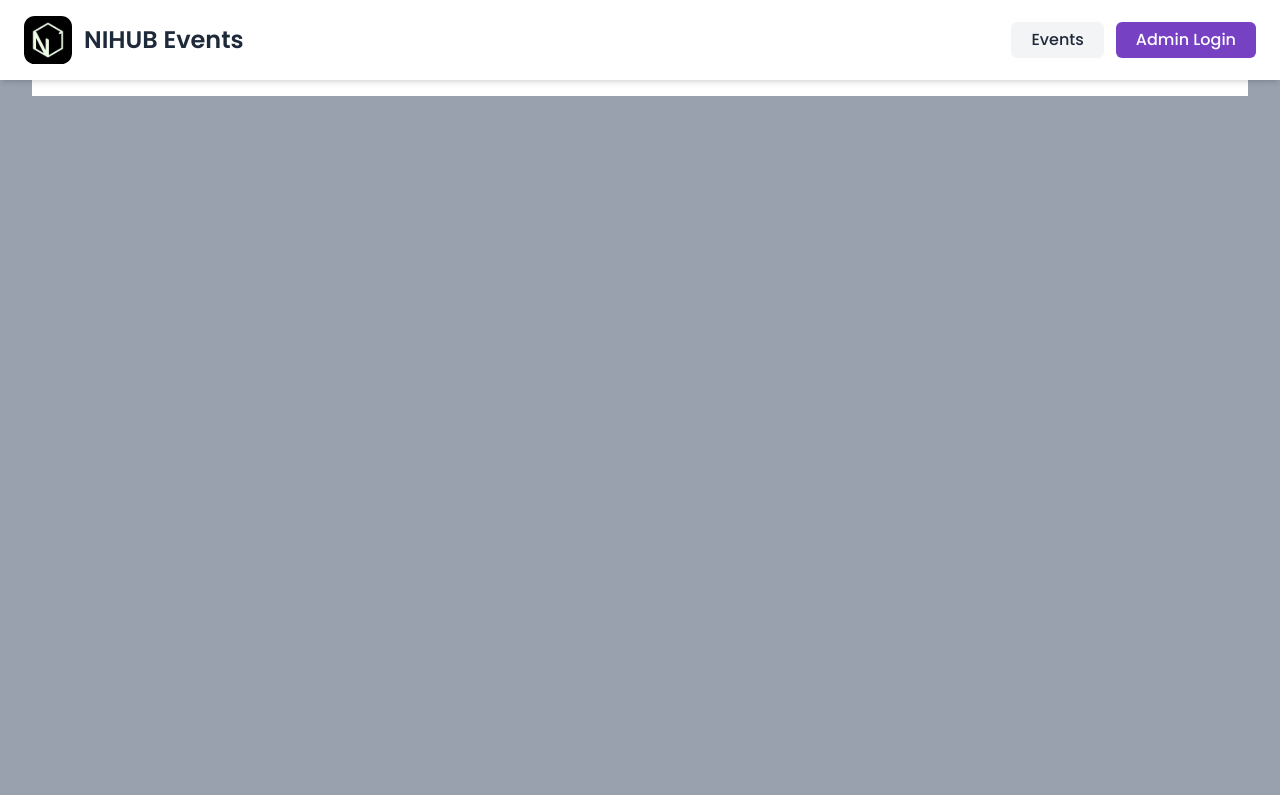
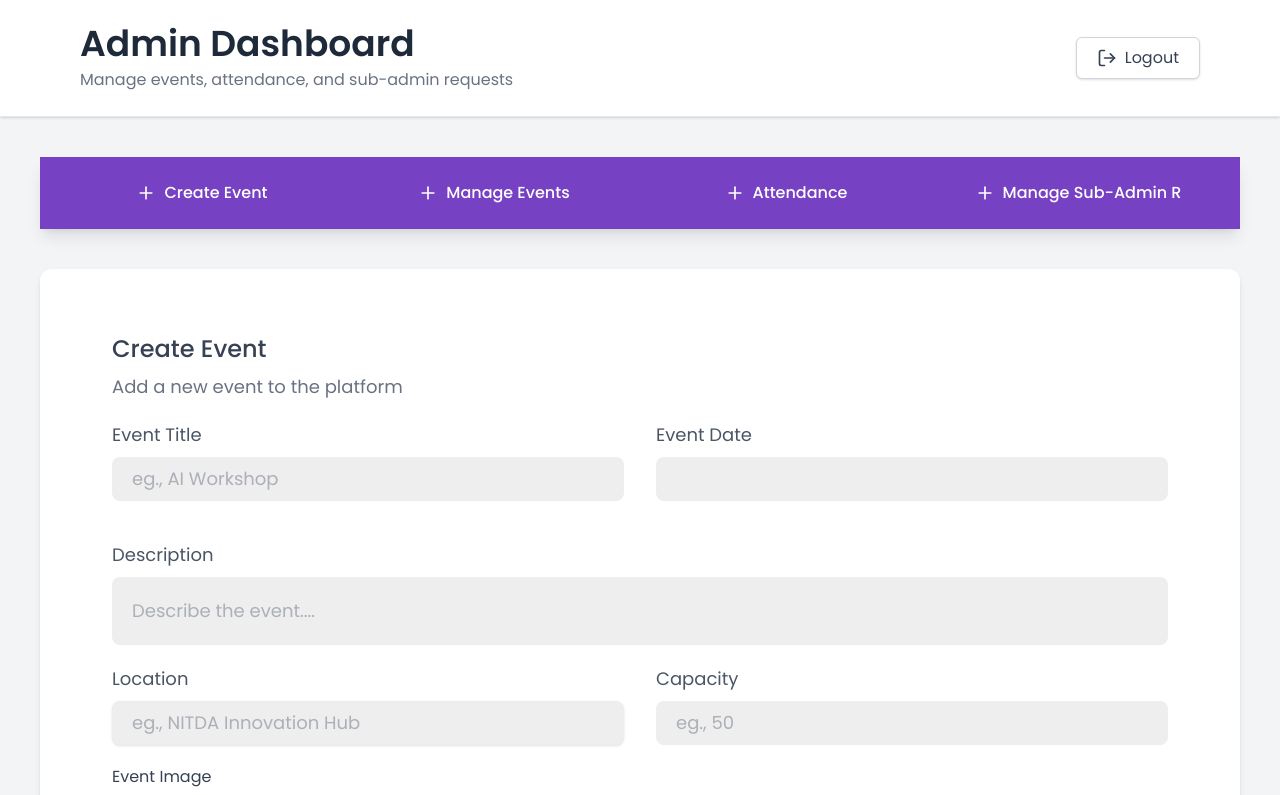
Before and after one commit to MartinsOmens/nitda-project, a React (Vite) app: page /dashboard/create-event in a window 1280 px wide. Shown: the top 795 px of the page. Built offline with nearby package versions, Linux system fonts and the light colour scheme.

Commit message:
worked on routing the aciton buttons at the Admin Dashboard Section

```diff
--- a/package.json
+++ b/package.json
@@ -11,6 +11,7 @@
   },
   "dependencies": {
     "@tailwindcss/vite": "^4.1.13",
+    "lucide-react": "^0.546.0",
     "react": "^19.1.1",
     "react-dom": "^19.1.1",
     "react-router-dom": "^7.9.4",
--- a/src/App.jsx
+++ b/src/App.jsx
@@ -1,20 +1,28 @@
-
-import AdminDashboard from "./components/AdminDashboard";
+import AdminDashboard from "./components/Admin/AdminDashboard";
 import AdminLogIn from "./components/AdminLogIn";
 import EventRegistration from "./components/EventRegistration";
-import Home from "./components/Home";
+import Home from "./components/Home.jsx";
+import CreateEvent from "./components/Admin/CreateEvent";
+import ManageEvents from "./components/Admin/ManageEvents";
+import { Route, Routes } from "react-router-dom";
+import Attendance from "./components/Admin/Attendance";
+import ManageSubAdmin from "./components/Admin/ManageSubAdmin";
 
 function App() {
+  return (
+    <Routes>
+      <Route path="/" element={<Home />} />
+      <Route path="/log-in" element={<AdminLogIn />} />
+      <Route path="/event-registration" element={<EventRegistration />} />
 
-  return (
-    <>
-    {/* <Home/> */}
-    {/* <EventRegistration/> */}
-    {/* <AdminLogIn/> */}
-    <AdminDashboard/>
-
-    </>
-  )
+      <Route path="/dashboard" element={<AdminDashboard />}>
+        <Route path="create-event" element={<CreateEvent />} />
+        <Route path="manage-event" element={<ManageEvents />} />
+        <Route path="attendance" element={<Attendance />} />
+        <Route path="manage-subAdmin" element={<ManageSubAdmin />} />
+      </Route>
+    </Routes>
+  );
 }
 
-export default App
+export default App;
--- a/src/assets/assets.js
+++ b/src/assets/assets.js
@@ -13,6 +13,8 @@ import upload from "./upload.svg";
 import user from "./user.svg";
 import banner from "./banner.png";
 import down_icon from "./down-icon.svg"
+import upload_right from "./upload-right.svg"
+
 
 export const assets = {
   admin,
@@ -30,6 +32,7 @@ export const assets = {
   user,
   banner,
   down_icon,
+  upload_right
 };
 
 export const eventData = [
--- /dev/null
+++ b/src/components/Admin/AdminDashboard.jsx
@@ -0,0 +1,67 @@
+import { Plus, Calendar, Users, LogOut } from "lucide-react";
+import { Link, Outlet, useLocation } from "react-router-dom";
+
+export default function AdminDashboard() {
+
+  const location = useLocation();
+  return (
+    <div className="w-full min-h-screen bg-gray-100 flex flex-col">
+      <header className="bg-white w-full py-6 px-6 md:px-20 flex flex-col md:flex-row items-start md:items-center justify-between shadow-sm border-b border-gray-200">
+        <div className="flex flex-col items-start gap-1">
+          <h2 className="text-2xl md:text-4xl font-semibold text-gray-800">
+            Admin Dashboard
+          </h2>
+          <p className="text-gray-500 text-sm md:text-base">
+            Manage events, attendance, and sub-admin requests
+          </p>
+        </div>
+
+        <button className="mt-4 md:mt-0 bg-white px-5 py-2 text-gray-700 rounded-md border border-gray-300 shadow-sm flex items-center gap-2 hover:bg-[#7741C3] hover:text-white hover:shadow-sm transition-all duration-300">
+          <LogOut className="w-5 h-5 transition-transform duration-300" />
+          <span>Logout</span>
+        </button>
+      </header>
+
+      <section className="py-10 flex items-center justify-center">
+        <div className="w-full max-w-[1200px]  bg-[#7741C3] rounded- flex flex-wrap justify-center md:justify-between gap-4 px-6 py-4 transition-all duration-300 shadow-lg">
+          <Link
+            to="create-event"
+            className="flex-1 min-w-[180px] bg-transparent px-8 py-2 rounded-full flex items-center justify-center gap-2 text-white font-medium hover:bg-white hover:text-black hover:scale-105 hover:shadow-lg transition-all duration-300"
+          >
+            <Plus className="w-5 h-5" />
+            <span>Create Event</span>
+
+           </Link>
+
+
+          <Link
+            to="manage-event"
+            className="flex-1 min-w-[180px] bg-transparent px-8 py-2 rounded-full flex items-center justify-center gap-2 text-white font-medium hover:bg-white hover:text-black hover:scale-105 hover:shadow-lg transition-all duration-300"
+          >
+            <Plus className="w-5 h-5" />
+            <span>Manage Events</span>
+          </Link>
+
+          <Link
+            to="attendance"
+            className="flex-1 min-w-[180px] bg-transparent px-8 py-2 rounded-full flex items-center justify-center gap-2 text-white font-medium hover:bg-white hover:text-black hover:scale-105 hover:shadow-lg transition-all duration-300"
+          >
+            <Plus className="w-5 h-5" />
+            <span>Attendance</span>
+          </Link>
+
+          <Link
+            to="manage-subAdmin"
+            className="flex-1 min-w-[180px] bg-transparent px-8 py-2 rounded-full flex items-center justify-center gap-2 text-white font-medium hover:bg-white hover:text-black hover:scale-105 hover:shadow-lg transition-all duration-300"
+          >
+            <Plus className="w-5 h-5" />
+            <span>Manage Sub-Admin R</span>
+          </Link>
+        </div>
+      </section>
+      <main className="w-full max-w-[1200px] mx-auto  bg-white rounded-xl shadow-md p-8 text-gray-700">
+        <Outlet/>
+      </main>
+    </div>
+  );
+}
--- /dev/null
+++ b/src/components/Admin/Attendance.jsx
@@ -0,0 +1,9 @@
+
+export default function Attendance() {
+
+    return(
+        <>
+            <div>Attendance Section</div>
+        </>
+    )
+}
--- /dev/null
+++ b/src/components/Admin/CreateEvent.jsx
@@ -0,0 +1,75 @@
+import { assets } from "../../assets/assets";
+
+export default function CreateEvent() {
+
+    return(
+        <div>
+            <main className="mx-auto p-8 px-10 text-gray-700">
+                <h2 className="text-2xl font-medium">Create Event</h2>
+                <p className="text-lg text-gray-500 mt-2">Add a new event to the platform</p>
+
+                <form action="" method="get" className="flex flex-col gap-5 mt-5">
+
+                    <div className="flex items-center justify-between">
+                        <div className="flex flex-col gap-2">
+                            <label htmlFor="event-title" className="text-lg text-gray-600">Event Title</label>
+                            <input type="text" id="event-title" placeholder="eg., AI Workshop"
+                                className="w-lg bg-[#eee] focus:outline-none px-5 py-2 rounded-lg text-lg text-gray-500"
+                            />
+                        </div>
+
+                        <div className="flex flex-col gap-2">
+                            <label htmlFor="event-date" className="text-lg text-gray-600">Event Date</label>
+                            <input type="text" id="event-date"
+                                className="w-lg bg-[#eee] focus:outline-none px-5 py-2 rounded-lg text-lg text-gray-500"
+                            />
+                        </div>
+                    </div>
+
+
+                     <div className="flex flex-col gap-2 mt-5">
+                            <label htmlFor="description" className="text-lg text-gray-600">Description</label>
+                            <input type="text" id="description" placeholder="Describe the event...."
+                                className="w-full bg-[#eee] focus:outline-none p-5 rounded-lg text-lg text-gray-500"
+                            />
+                        </div>
+
+
+                     <div className="flex items-center justify-between">
+                        <div className="flex flex-col gap-2">
+                            <label htmlFor="location" className="text-lg text-gray-600">Location</label>
+                            <input type="text" id="location" placeholder="eg., NITDA Innovation Hub"
+                                className="w-lg bg-[#eee] focus:outline-none px-5 py-2 rounded-lg text-lg text-gray-500 shadow"
+                            />
+                        </div>
+
+                        <div className="flex flex-col gap-2">
+                            <label htmlFor="capacity" className="text-lg text-gray-600">Capacity</label>
+                            <input type="text" id="capacity" placeholder="eg., 50"
+                                className="w-lg bg-[#eee] focus:outline-none px-5 py-2 rounded-lg text-lg text-gray-500"
+                            />
+                        </div>
+                    </div>
+
+                     <div className="flex flex-col gap-2 w-[200px] mb-4">
+                        <p>Event Image</p>
+                        <button className="flex items-center gap-3 bg-white px-5 py-1.5 border border-gray-300 rounded-md cursor-pointer text-lg font-medium">
+                            <img src={assets.upload} alt="" />
+                            Choose Image
+                        </button>
+                    </div>
+
+                    <div className="w-[200px]">
+                        <button className="bg-[#7741C3] text-white font-medium py-1.5 px-5 rounded-md cursor-pointer hover:bg-[#4c0ba5] transition-colors">
+                            Create Event
+                        </button>
+                    </div>
+
+
+
+                </form>
+            </main>
+        </div>
+    )
+
+}
--- /dev/null
+++ b/src/components/Admin/ManageEvents.jsx
@@ -0,0 +1,11 @@
+
+export default function ManageEvents() {
+    return(
+        <>
+            <div>
+                <h1>Manage Event section</h1>
+            </div>
+        </>
+    )
+
+}
--- /dev/null
+++ b/src/components/Admin/ManageSubAdmin.jsx
@@ -0,0 +1,8 @@
+
+export default function ManageSubAdmin() {
+    return(
+        <>
+            <div>ManageSubAdmin section</div>
+        </>
+    )
+}
```
Also changed, not shown: src/components/AdminLogIn.jsx (+9 -12 lines), src/assets/upload-right.svg (added), 1 other file (tests, documents, lock files or other folders).
